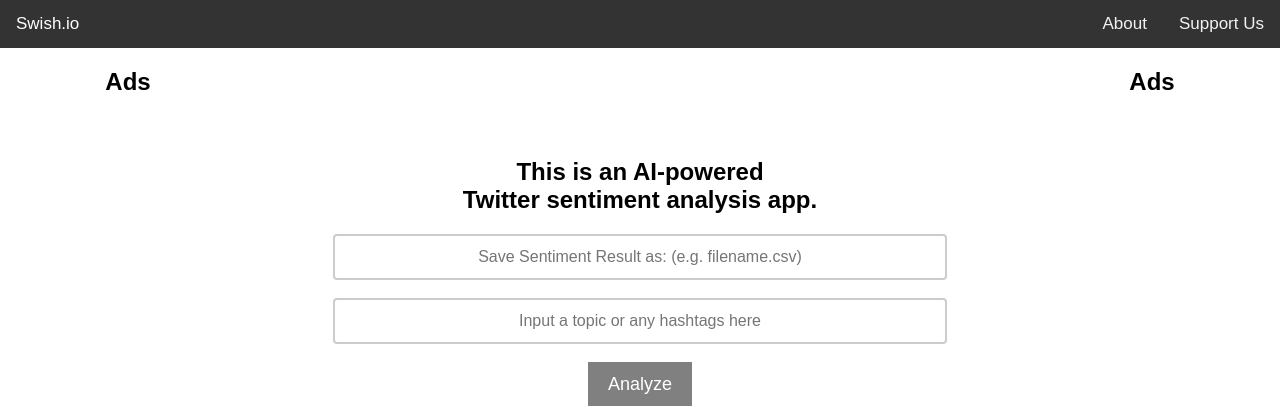
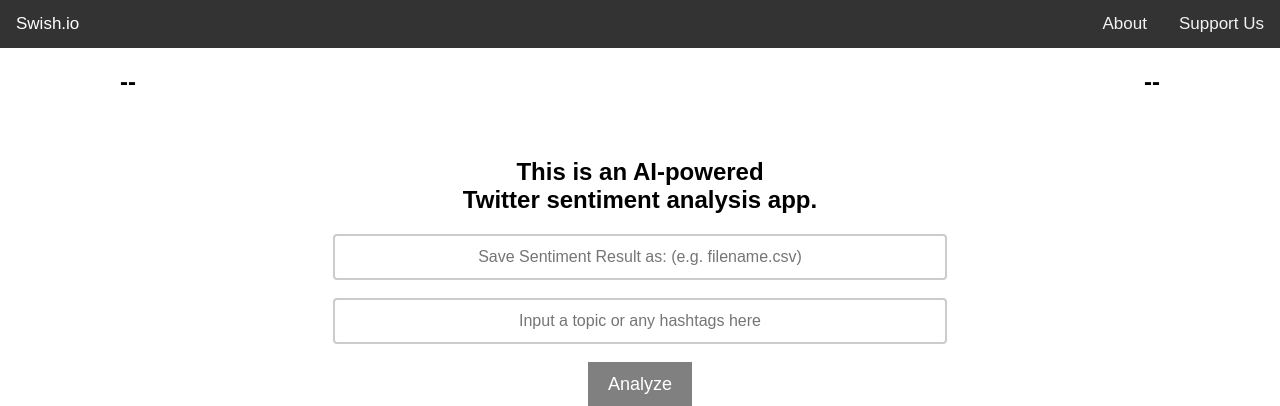
Before and after one commit to astimajo/twitter-sentiments-analyzer, a Flask app: page / in a window 1280 px wide. Shown: the top 406 px of the page. Run offline with Flask 2, Linux system fonts and the light colour scheme.

Commit message:
Update detect.html

```diff
--- a/templates/detect.html
+++ b/templates/detect.html
@@ -25,7 +25,7 @@
     <div>
       <div class="row">
         <div class="column side">
-          <h2>Ads</h2>
+          <h2>--</h2>
           <p></p>
         </div>
 
@@ -47,7 +47,7 @@
 
 
         <div class="column side">
-          <h2>Ads</h2>
+          <h2>--</h2>
           <p></p>
         </div>
       </div>
```
